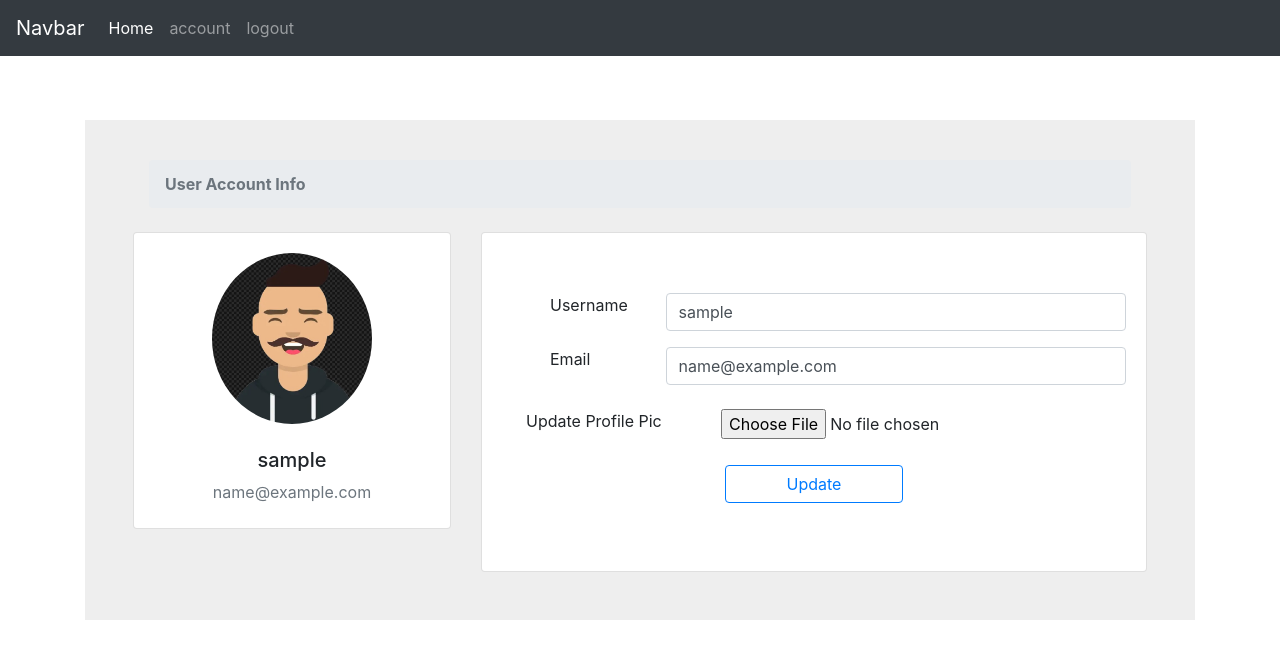
After one commit to rohit2701singh/organized-flask-web-pages, a Flask app: page /account in a window 1280 px wide. The commit adds this page. Shown: the top 667 px of the page. Run offline with Flask 3, Linux system fonts and the light colour scheme; the visitor is signed in with stand-in values (Sample User, id 1); data comes from the database, SQL or seed files in the repository; some libraries are stand-ins or nearby versions.

Commit message:
add user account form, user profile pic update

```diff
--- a/myapp/forms.py
+++ b/myapp/forms.py
@@ -1,4 +1,6 @@
 from flask_wtf import FlaskForm
+from flask_wtf.file import FileField, FileAllowed
+from flask_login import current_user
 from wtforms import StringField, PasswordField, SubmitField, BooleanField
 from wtforms.validators import DataRequired, Length, Email, EqualTo, ValidationError
 from myapp.models import User
@@ -30,3 +32,24 @@ class LoginForm(FlaskForm):
     password = PasswordField('Password', validators=[DataRequired()])
     remember = BooleanField('Remember Me')
     submit = SubmitField('Login')
+
+
+class UpdateAccountForm(FlaskForm):
+    username = StringField('Username', validators=[DataRequired(), Length(min=2, max=20)])
+    email = StringField('Email', validators=[DataRequired(), Email()])
+    picture = FileField('Update Profile Pic', validators=[FileAllowed(['jpg', 'png'])])
+    submit = SubmitField('Update')
+
+
+    def validate_username(self, username):
+        if username.data != current_user.username:  # only update if current and updated username are not same
+            user = db.session.execute(db.select(User).where(User.username == username.data)).scalar()
+            if user:
+                raise ValidationError(message="Username is already taken. Choose a different one.")
+
+
+    def validate_email(self, email):
+        if email.data != current_user.email:
+            user = db.session.execute(db.select(User).where(User.email == email.data)).scalar()
+            if user:
+                raise ValidationError(message="Email is already taken. Please choose a different one.")
--- a/myapp/routes.py
+++ b/myapp/routes.py
@@ -1,10 +1,13 @@
 from flask import render_template, request, redirect, url_for, flash
 from myapp import app, bcrypt, db, login_manager
 from myapp.models import User
-from myapp.forms import RegistrationForm, LoginForm
+from myapp.forms import RegistrationForm, LoginForm, UpdateAccountForm
 from flask_login import login_user, current_user, logout_user, login_required
 from myapp.data_file import matches_list    # dummy data file
+from PIL import Image
 import pandas as pd
+import secrets
+import os
 
 
 @app.route("/", methods=["GET", "POST"])
@@ -87,10 +90,48 @@ def login():
     return render_template('login.html', form=login_form)
 
 
-@app.route("/secret")
+
+def save_picture(form_picture):
+    random_hex = secrets.token_hex(nbytes=8)
+    _, f_ext = os.path.splitext(form_picture.filename)
+    picture_fn = random_hex + f_ext
+    picture_path = os.path.join(app.root_path, 'static/profile_pics', picture_fn)
+    # form_picture.save(picture_path)
+
+    output_size = (160, 160)    # if you don't want large image then resize them
+    i = Image.open(form_picture)
+    i.thumbnail(output_size)
+
+    i.save(picture_path)
+
+
+    return picture_fn
+
+
+@app.route("/account", methods=["GET", "POST"])
 @login_required
-def secret():
-    return render_template('secret.html')
+def account():
+    form = UpdateAccountForm()
+
+    if form.validate_on_submit():
+        if form.picture.data:
+            picture_filename = save_picture(form.picture.data)
+            current_user.image_file = picture_filename
+
+        current_user.username = form.username.data
+        current_user.email = form.email.data
+        db.session.commit()
+
+        flash(message="Your account has been updated!", category='success')
+        return redirect(url_for('account'))
+
+    elif request.method == 'GET':
+        form.username.data = current_user.username
+        form.email.data = current_user.email
+
+
+    image_file = url_for('static', filename=f'profile_pics/{current_user.image_file}')
+    return render_template('account.html', image_file=image_file, form=form)
 
 
 @app.route("/logout")
--- /dev/null
+++ b/myapp/templates/account.html
@@ -0,0 +1,100 @@
+{% extends 'base.html'%} {% block style %}
+<link href="{{ url_for('static', filename='css/styles.css') }}" rel="stylesheet" />
+{% endblock %} {% block content%}
+
+<div class="container justify-content-center align-items-center mt-3 py-5">
+    <section class="py-4" style="background-color: #eee">
+        <div class="container px-5">
+            <div class="row">
+                <div class="col">
+                    <nav aria-label="breadcrumb" class="bg-body-tertiary rounded-3 p-3 mb-2">
+                        <ol class="breadcrumb mb-0">
+                            <li class="breadcrumb-item active" aria-current="page">
+                                <b>User Account Info</b>
+                            </li>
+                        </ol>
+                    </nav>
+                </div>
+            </div>
+
+            <div class="row">
+                <div class="col-lg-4">
+                    <div class="card mb-4">
+                        <div class="card-body text-center">
+                            <img src="{{ image_file }}" alt="avatar" class="rounded-circle img-fluid"
+                                style="width: 160px" />
+                            <h5 class="mt-4">{{ current_user.username }}</h5>
+                            <p class="text-muted mb-1">{{ current_user.email }}</p>
+                        </div>
+                    </div>
+                </div>
+                <div class="col-lg-8">
+                    <div class="card mb-4">
+                        <div class="card-body my-4">
+
+                            <form method="POST" action="" novalidate="novalidate" enctype="multipart/form-data" >
+                                {{ form.hidden_tag() }}
+
+                                <div class="row my-3">
+                                    <div class="col-sm-3">
+                                        <p class="mb-0 pl-5">{{ form.username.label }}</p>
+                                    </div>
+
+                                    <div class="col-sm-9">
+                                        <p class="text-muted mb-0">
+                                            {{ form.username(class="form-control") }}
+                                        </p>
+                                        {% if form.username.errors %}
+                                            {% for error in form.username.errors %}
+                                                <span class="text-danger"> *{{ error }}</span>
+                                            {% endfor %}
+                                        {% endif %}
+                                    </div>
+
+                                </div>
+
+                                <div class="row mb-3">
+                                    <div class="col-sm-3">
+                                        <p class="mb-0 pl-5">{{ form.email.label }}</p>
+                                    </div>
+
+                                    <div class="col-sm-9">
+                                        <p class="text-muted mb-0">
+                                            {{ form.email(class="form-control") }}
+                                        </p>
+                                        {% if form.email.errors %}
+                                            {% for error in form.email.errors%}
+                                                <span class="text-danger"> *{{ error }}</span>
+                                            {% endfor %}
+                                        {% endif %}
+                                    </div>
+                                </div>
+
+                                <div class="row  my-4">
+                                    <div class="col-sm-4">
+                                        <p class="mb-0 pl-4">{{ form.picture.label }}</p>
+                                    </div>
+
+                                    <div class="col-sm-8 pl-3">
+                                        {{ form.picture(class="form-control-file") }}
+                                            {% if form.picture.errors %}
+                                                {% for error in form.picture.errors%}
+                                                    <span class="text-danger"> *{{ error }}</span>
+                                            {% endfor %}
+                                        {% endif %}
+                                    </div>
+                                </div>
+
+                                <div class="form-outline mb-3 col-md-4 mx-auto text-center">
+                                    {{ form.submit(class="btn btn-outline-primary btn-block mb-4")}}
+                                </div>
+                            </form>
+                        </div>
+                    </div>
+                </div>
+            </div>
+        </div>
+    </section>
+</div>
+
+{% endblock %}
--- a/myapp/templates/base.html
+++ b/myapp/templates/base.html
@@ -28,6 +28,9 @@
                 <a class="nav-link" href="{{url_for('home')}}">Home <span class="sr-only">(current)</span></a>
             </li>
             {% if current_user.is_authenticated %}
+                <li class="nav-item">
+                    <a class="nav-link" href="{{url_for('account')}}">account</a>
+                </li>
                 <li class="nav-item">
                     <a class="nav-link" href="{{url_for('logout')}}">logout</a>
                 </li>
--- a/run.py
+++ b/run.py
@@ -1,9 +1,4 @@
 from myapp import app   # import from __init__.py file
-
-
-
-
-
 
 
 if __name__ == '__main__':
```
Also changed, not shown: myapp/templates/secret.html (deleted, +0 -10 lines), myapp/static/profile_pics/default.jpg (added).
